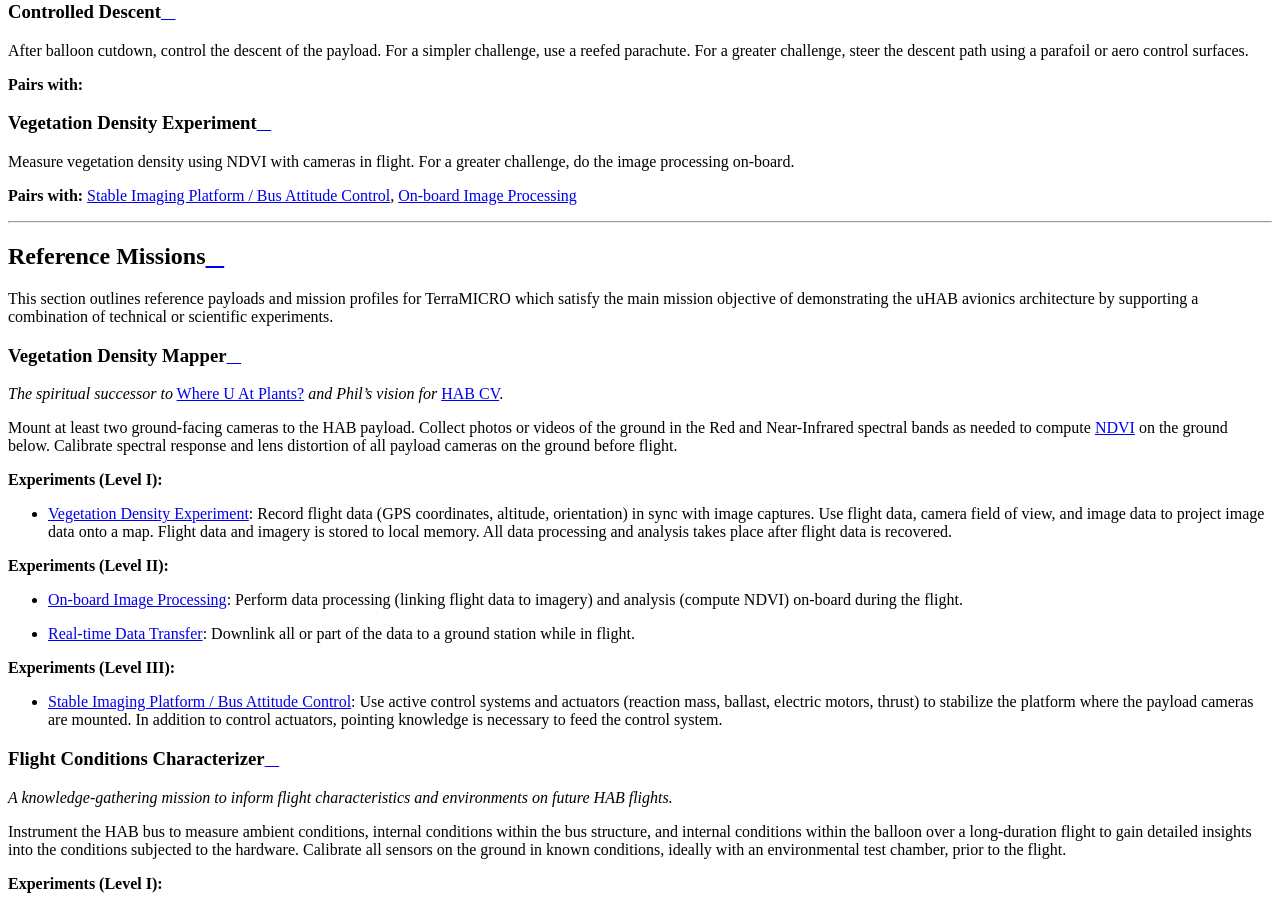
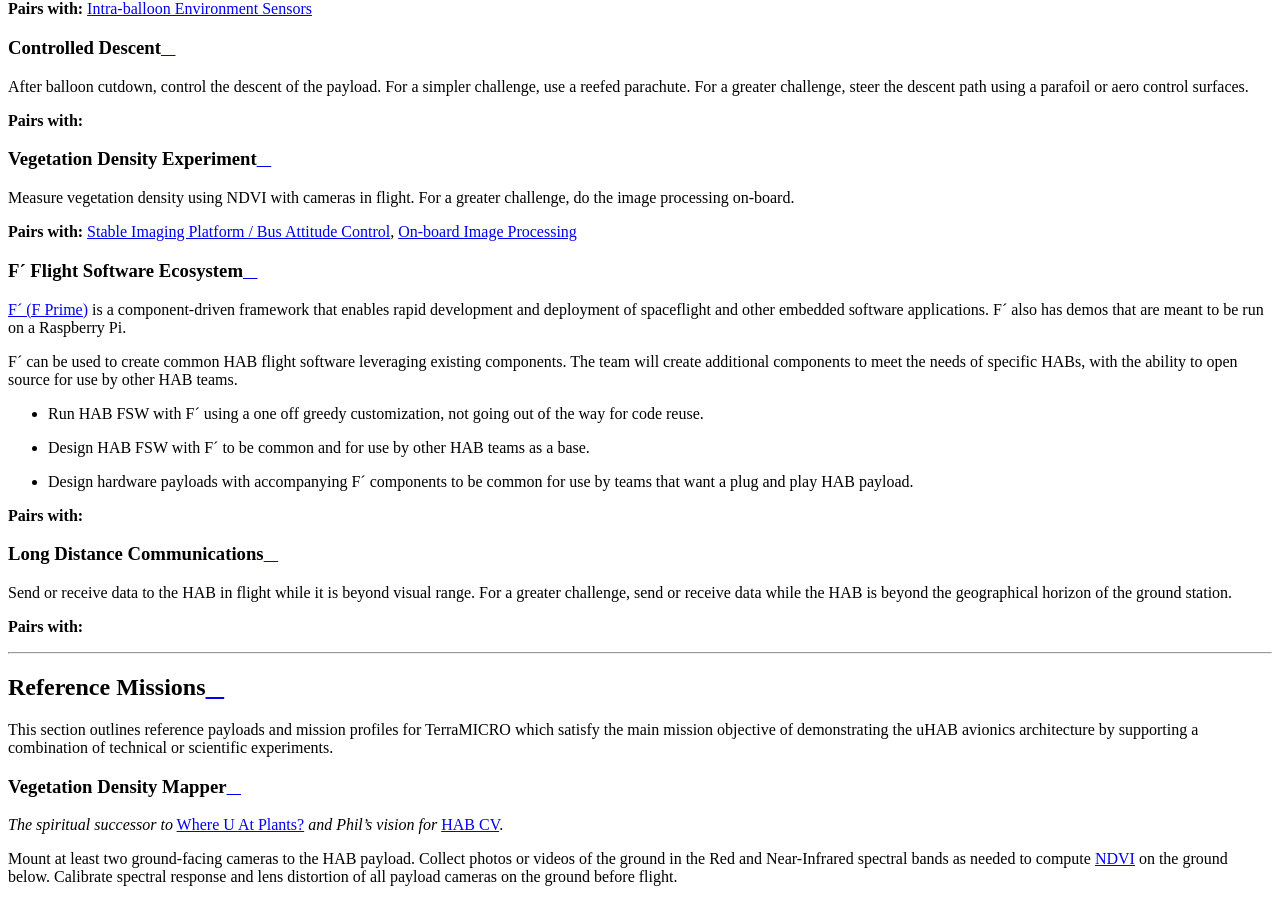
Before and after one commit to TerraHAB/TerraMICRO, a Sphinx documentation site: the page built from docs/concepts.rst, in a window 1280 px wide and 900 px high, scrolled down 2726 px. Built offline with Sphinx 7.4.7 and the Read the Docs theme 2.0.0, drawn with Linux system fonts in a browser that asks for light colours; some of the changed text lies outside the part shown.

Commit message:
add more experiment ideas

```diff
--- a/docs/concepts.rst
+++ b/docs/concepts.rst
@@ -169,6 +169,35 @@ challenge, do the image processing on-board.
 `On-board Image Processing`_
 
 
+F´ Flight Software Ecosystem
+----------------------------
+`F´ (F Prime) <https://github.com/nasa/fprime>`_ is a component-driven
+framework that enables rapid development and deployment of spaceflight and
+other embedded software applications. F´ also has demos that are meant to be
+run on a Raspberry Pi.
+
+F´ can be used to create common HAB flight software leveraging existing
+components.  The team will create additional components to meet the needs of
+specific HABs, with the ability to open source for use by other HAB teams.
+
+- Run HAB FSW with F´ using a one off greedy customization, not going out of
+  the way for code reuse.
+- Design HAB FSW with F´ to be common and for use by other HAB teams as a base.
+- Design hardware payloads with accompanying F´ components to be common for use
+  by teams that want a plug and play HAB payload.
+
+**Pairs with:**
+
+
+Long Distance Communications
+----------------------------
+Send or receive data to the HAB in flight while it is beyond visual range. For
+a greater challenge, send or receive data while the HAB is beyond the
+geographical horizon of the ground station.
+
+**Pairs with:**
+
+
 -------------------------------------------------------------------------------
 
 
--- a/docs/glossary.rst
+++ b/docs/glossary.rst
@@ -24,6 +24,8 @@ acronyms, initialisms, abbreviations, and so on
      - chord
    * - dt
      - time step
+   * - FSW
+     - Flight Software
    * - Fx
      - X component of the resultant pressure force acting on the vehicle
    * - Fy
```
